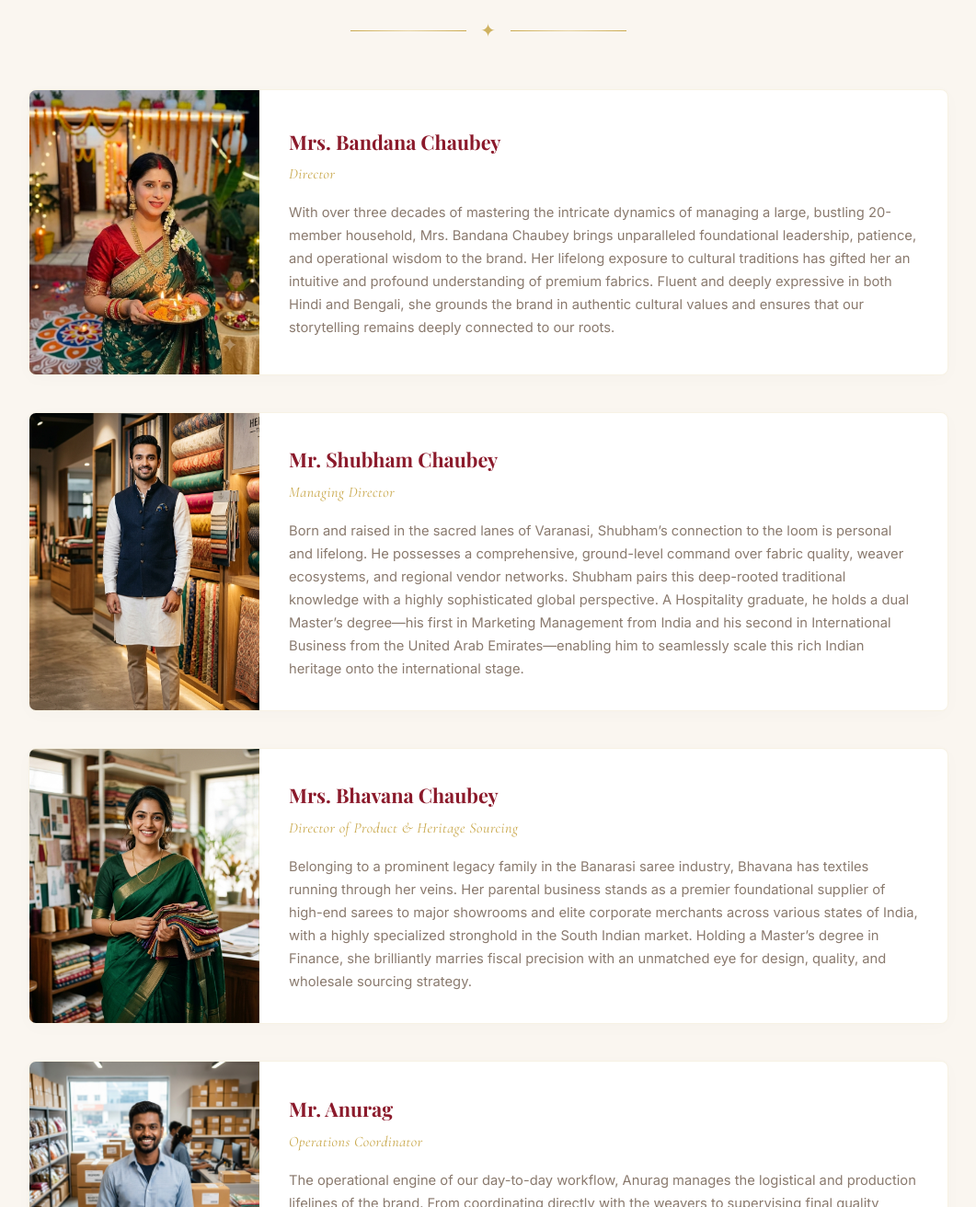
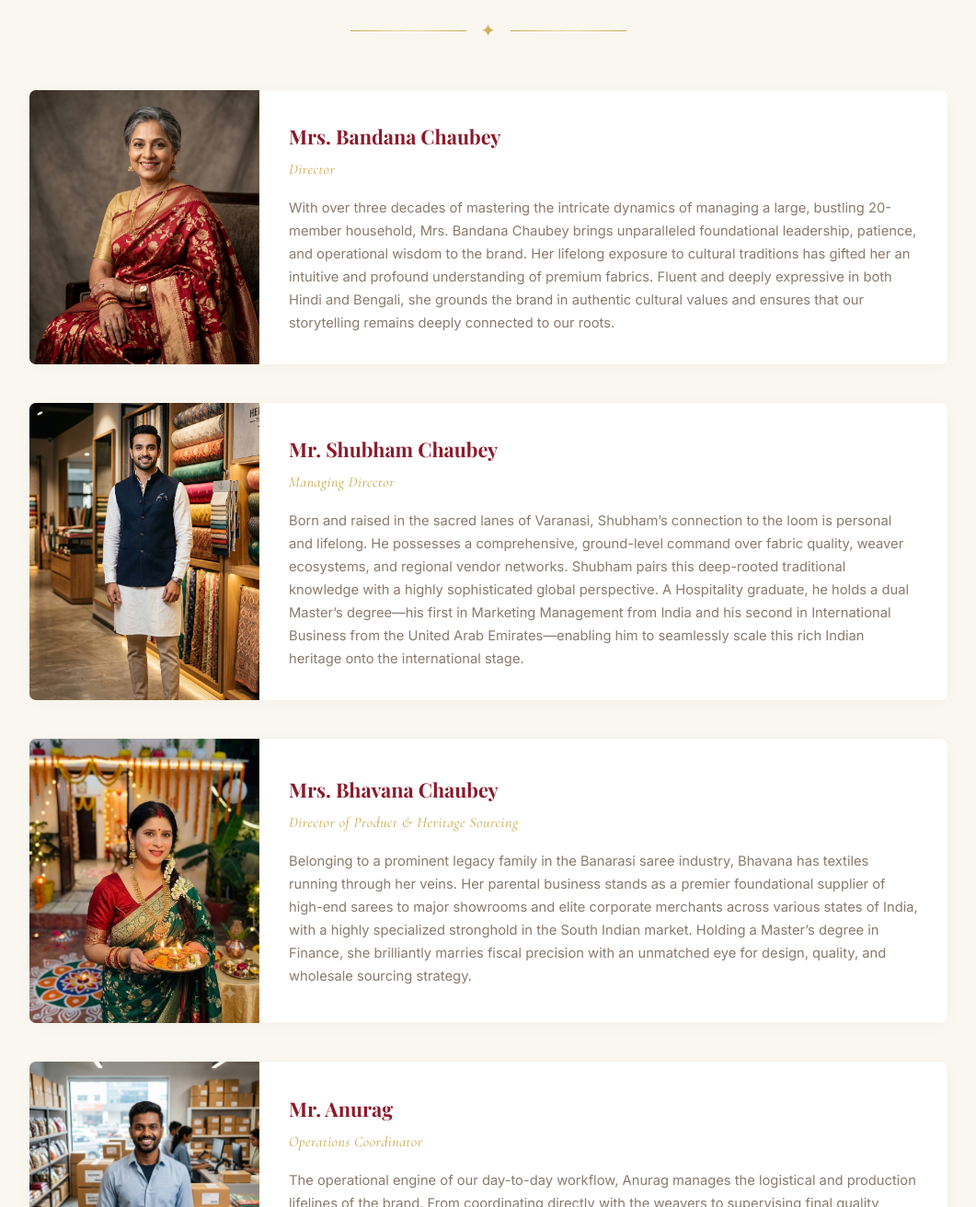
Before and after one commit to ParasJagtap/fashionstore, a website: page index.html in a window 1280 px wide. Shown: the part 7306-8618 px from the top of the page at 92% size, without its empty margins (109-1170 px from the left). Drawn offline with nearby package versions, Linux system fonts and the light colour scheme; a web font is replaced by a local one.

Commit message:
Swap portraits: Set user image to Bhavana and restore generated image to Bandana

```diff
--- a/index.html
+++ b/index.html
@@ -363,7 +363,7 @@
         <!-- Team Member 1 -->
         <div class="team-card reveal">
           <div class="team-image-wrap">
-            <img src="assets/images/team/bandana.jpg" alt="Mrs. Bandana Chaubey" loading="lazy">
+            <img src="assets/images/team/bandana.png" alt="Mrs. Bandana Chaubey" loading="lazy">
           </div>
           <div class="team-info">
             <h3 class="team-name">Mrs. Bandana Chaubey</h3>
@@ -385,7 +385,7 @@
         <!-- Team Member 3 -->
         <div class="team-card reveal">
           <div class="team-image-wrap">
-            <img src="assets/images/team/bhavana.png" alt="Mrs. Bhavana Chaubey" loading="lazy">
+            <img src="assets/images/team/bhavana.jpg" alt="Mrs. Bhavana Chaubey" loading="lazy">
           </div>
           <div class="team-info">
             <h3 class="team-name">Mrs. Bhavana Chaubey</h3>
```
Also changed, not shown: assets/images/team/bandana.png (added), assets/images/team/bhavana.jpg (renamed from assets/images/team/bandana.jpg), assets/images/team/bhavana.png (deleted).
